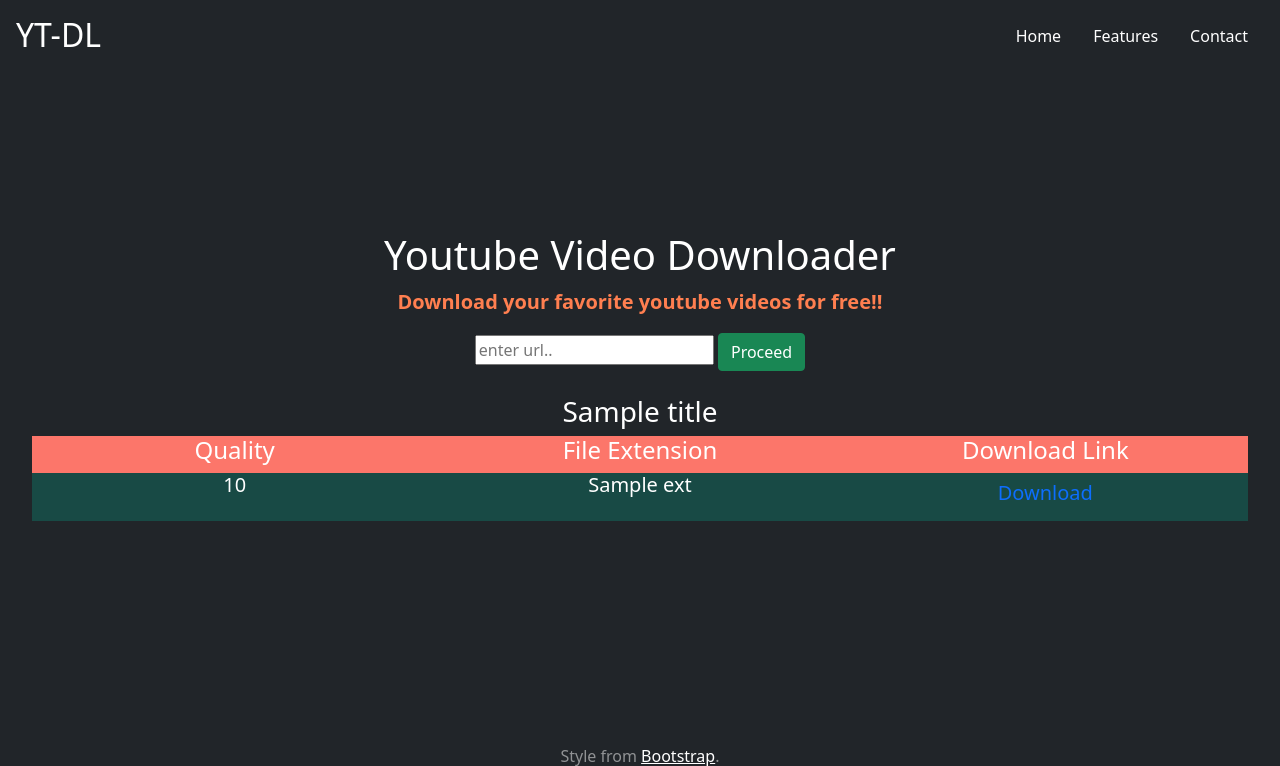
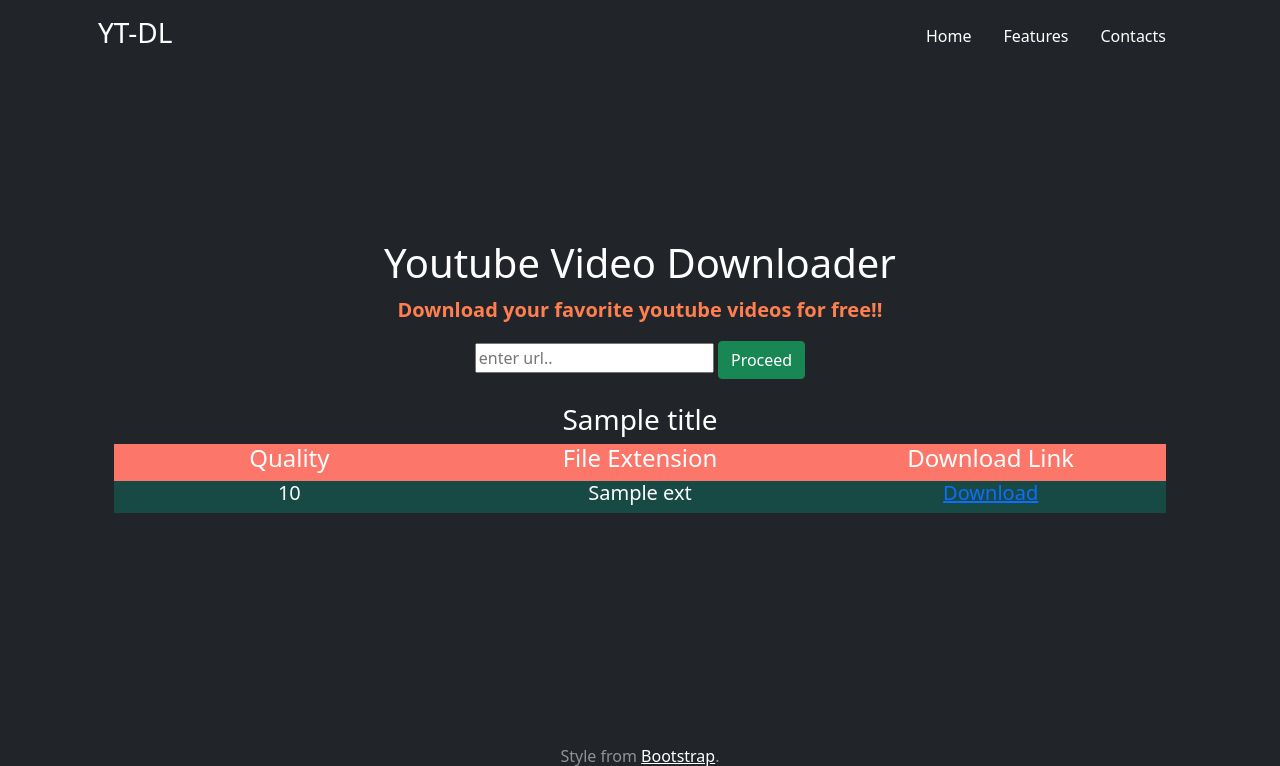
Before and after one commit to Codeit-Michael/strong-wave-00540, a Django app: template app/templates/app/download.html in a window 1280 px wide. Shown: the top 766 px of the page. Run offline with Django 3.2, Linux system fonts and the light colour scheme; the template is opened without the code that fills it: most values are stand-ins (such as "Sample title", 1, 10 or a date in 2020).

Commit message:
add features and contacts page

```diff
--- /dev/null
+++ b/app/templates/app/contact.html
@@ -0,0 +1,5 @@
+{% extends 'app/index.html' %}
+
+{% block title %}Reach Me{% endblock %}
+
+{% block content %}{% endblock %}
--- a/app/templates/app/download.html
+++ b/app/templates/app/download.html
@@ -1,50 +1,8 @@
-<!DOCTYPE html>
-<html class="h-100" lang="en">
-<head>
-  <meta charset="utf-8">
-  <meta name="viewport" content="width=device-width, initial-scale=1">
-  <title>YT-DL</title>
+{% extends 'app/index.html' %}
 
-  <link href="https://cdn.jsdelivr.net/npm/bootstrap@5.1.3/dist/css/bootstrap.min.css" rel="stylesheet" integrity="sha384-1BmE4kWBq78iYhFldvKuhfTAU6auU8tT94WrHftjDbrCEXSU1oBoqyl2QvZ6jIW3" crossorigin="anonymous">
+{% block title %}Download Links{% endblock %}
 
-  <style>
-    .bd-placeholder-img {
-      font-size: 1.125rem;
-      text-anchor: middle;
-      -webkit-user-select: none;
-      -moz-user-select: none;
-      user-select: none;
-    }
-
-    @media (min-width: 768px) {
-      .bd-placeholder-img-lg {
-        font-size: 3.5rem;
-      }
-    }
-
-    .bold {
-      font-weight: bold;
-      color: coral;
-    }
-
-
-  </style>
-</head>
-
-<body class="d-flex h-100 text-center text-white bg-dark">
-  <div class="cover-container d-flex w-100 h-100 p-3 mx-auto flex-column">
-  <header class="mb-auto">
-    <div>
-      <h2 class="float-md-start mb-0">YT-DL</h2>
-      <nav class="nav nav-masthead justify-content-center float-md-end">
-        <a class="nav-link active text-white" href="">Home</a>
-        <a class="nav-link text-white" href="">Features</a>
-        <a class="nav-link  text-white" href="">Contact</a>
-      </nav>
-    </div>
-  </header>
-
-  <main class="px-3">
+{% block content %}
   <h1 class="mt-auto">Youtube Video Downloader</h1>
   <p class="bold lead">Download your favorite youtube videos for free!!</p>
   <form method="post" action="">
@@ -64,16 +22,7 @@
     <div class="d-flex justify-content-center" style="background-color:#184A45FF;">
       <div class="col-md-4"><h5>{{x.height}}</h5></div>
       <div class="col-md-4"><h5>{{x.ext}}</h5></div>
-        <div class="col-md-4"><a href="{{x.url}}" target="_blank" class="nav-link"><h5>Download</h5></a></div><br>
+      <div class="col-md-4"><a href="{{x.url}}" target="_blank"><h5>Download</h5></a></div><br>
     </div>
   {% endfor %}
-
-    <br><br>
-  </main>
-
-  <footer class="mt-auto text-white-50">
-    <p>Style from <a href="https://getbootstrap.com/docs/5.1/examples/cover/#" class="text-white" target="_blank">Bootstrap</a>.</p>
-  </footer>
-</div>
-</body>
-</html>
+{% endblock %}
--- /dev/null
+++ b/app/templates/app/features.html
@@ -0,0 +1,5 @@
+{% extends 'app/index.html' %}
+
+{% block title %}Features{% endblock %}
+
+{% block content %}{% endblock %}
--- a/app/templates/app/main.html
+++ b/app/templates/app/index.html
@@ -3,7 +3,7 @@
 <head>
   <meta charset="utf-8">
   <meta name="viewport" content="width=device-width, initial-scale=1">
-  <title>YT-DL</title>
+  <title>{% block title %}{% endblock %}</title>
 
   <link href="https://cdn.jsdelivr.net/npm/bootstrap@5.1.3/dist/css/bootstrap.min.css" rel="stylesheet" integrity="sha384-1BmE4kWBq78iYhFldvKuhfTAU6auU8tT94WrHftjDbrCEXSU1oBoqyl2QvZ6jIW3" crossorigin="anonymous">
 
@@ -36,22 +36,16 @@
     <div>
       <h3 class="float-md-start mb-0">YT-DL</h3>
       <nav class="nav nav-masthead justify-content-center float-md-end">
-        <a class="nav-link active text-white" href="">Home</a>
-        <a class="nav-link text-white" href="">Features</a>
-        <a class="nav-link  text-white" href="">Contact</a>
+        <a class="nav-link active text-white" href="/">Home</a>
+        <a class="nav-link text-white" href="{% url 'features' %}">Features</a>
+        <a class="nav-link  text-white" href="{% url 'contact' %}">Contacts</a>
       </nav>
     </div>
   </header>
 
   <main class="px-3">
-      <h1>Youtube Video Downloader</h1>
-      <p class="bold lead">Download your favorite youtube videos for free!!</p>
-      <form method="post" action="">
-        {% csrf_token %}
-        <input type="label" name="given_url" placeholder="enter url..">
-        <button type="submit" name="fetch-vid" value="fetch-vid" class="btn btn-success">Proceed</button>
-        <br><br>
-      </form>
+    {% block content %}{% endblock %}
+    <br><br>
   </main>
 
   <footer class="mt-auto text-white-50">
--- a/app/urls.py
+++ b/app/urls.py
@@ -3,4 +3,6 @@ from . import views
 
 urlpatterns = [
     path('',views.VideoProcessor.as_view(),name="video-processor"),
+    path('features/',views.features,name="features"),
+    path('reach-me/',views.contact,name="contact"),
 ]
```
Also changed, not shown: app/templates/app/home.html (added, +14 -0 lines), app/views.py (+9 -1 lines). Lines whose indentation alone changed are shown as unchanged.
